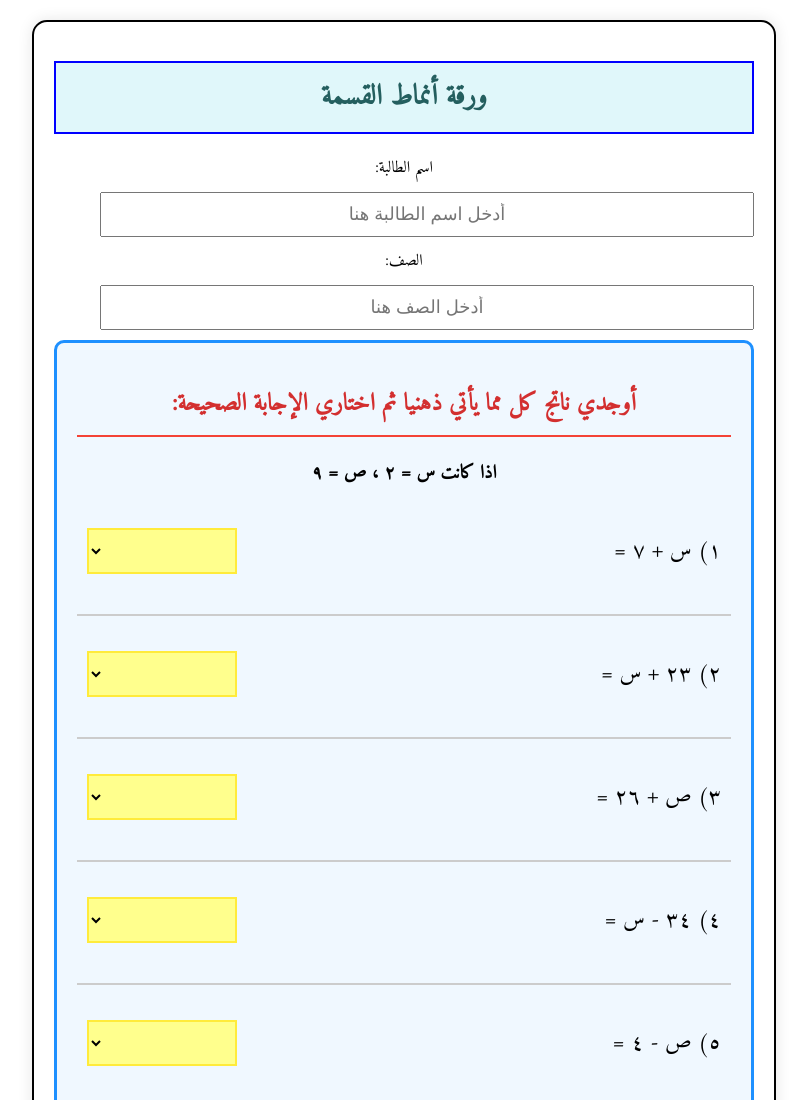
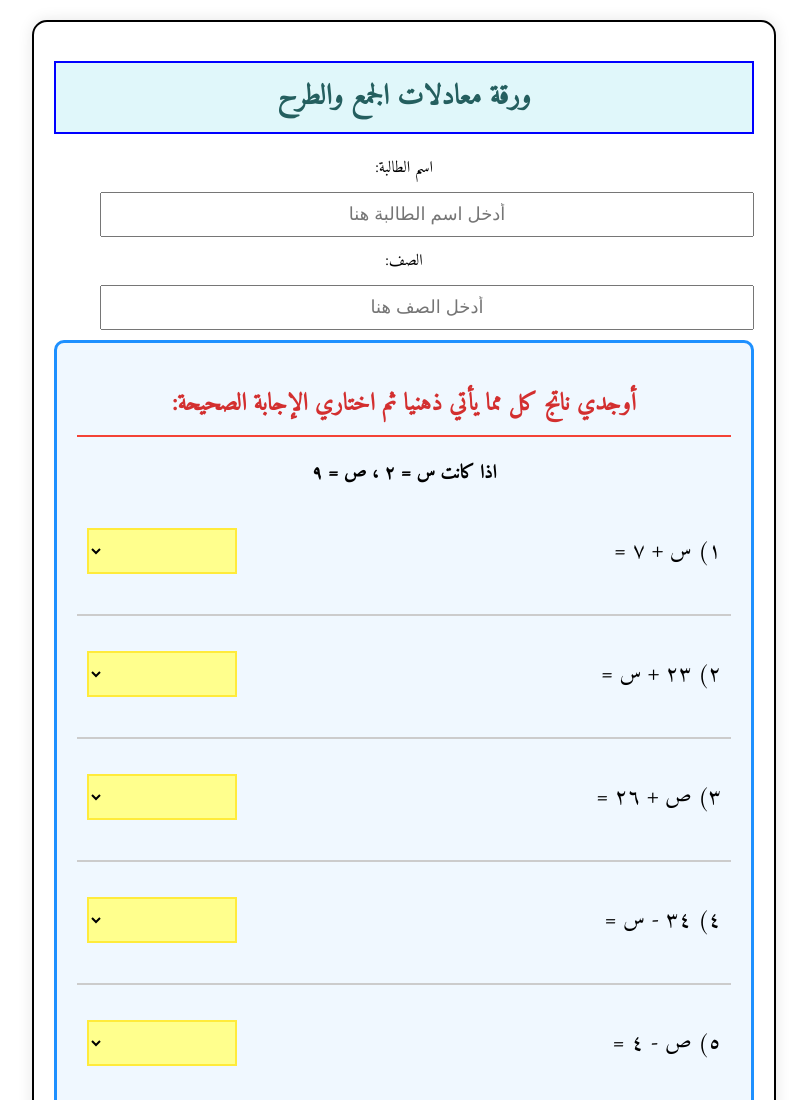
Before and after one commit to RawanAlbarakati/math123321, a plain HTML site: page index.html in a window 1280 px wide. Shown: the top 1100 px of the page, without its empty margins (236-1043 px from the left). Drawn offline with Linux system fonts and the light colour scheme.

Commit message:
Update index.html

```diff
--- a/index.html
+++ b/index.html
@@ -3,7 +3,7 @@
 <head>
     <meta charset="UTF-8">
     <meta name="viewport" content="width=device-width, initial-scale=1.0">
-    <title>Division Worksheet</title>
+    <title> class Worksheet</title>
     <link href="https://fonts.googleapis.com/css2?family=Amiri&display=swap" rel="stylesheet">
     <style>
         body {
@@ -144,7 +144,7 @@
 <body>
 
 <div class="worksheet">
-    <h1>ورقة أنماط القسمة</h1>
+    <h1>ورقة معادلات الجمع والطرح </h1>
 
     <div class="student-info">
         <label>اسم الطالبة:</label>
```
